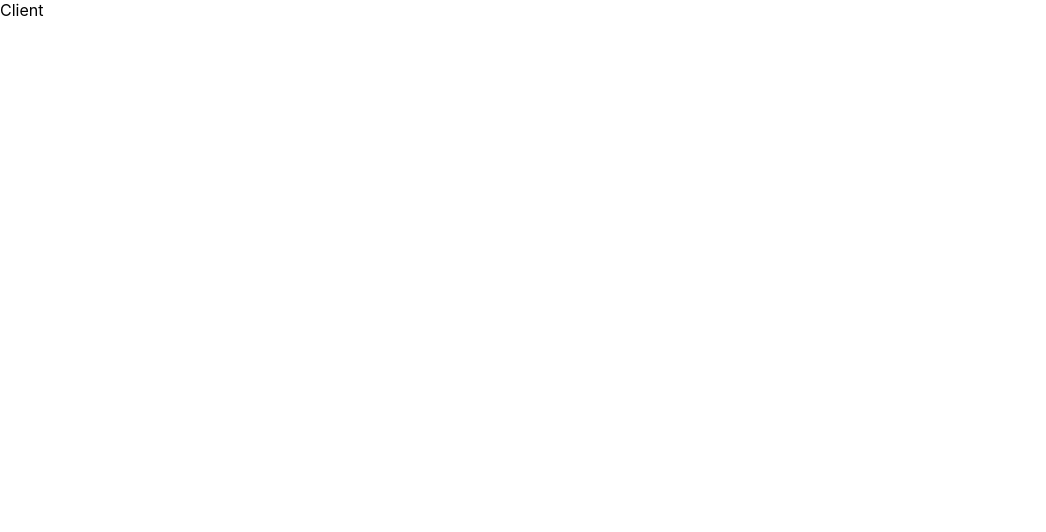
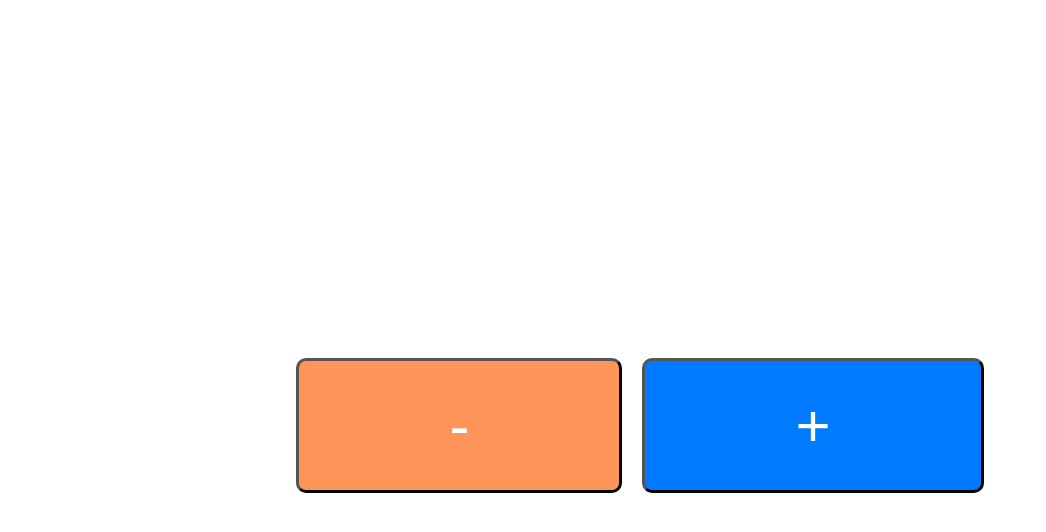
Before and after one commit to jason102/clp-game, a React (Vite) app: page /client in a window 1280 px wide. Shown: the top 532 px of the page, without its empty margins (0-1046 px from the left). Built offline with nearby package versions, Linux system fonts and the light colour scheme.

Commit message:
feat: client page UI

```diff
--- /dev/null
+++ b/src/pages/Client.styles.ts
@@ -0,0 +1,28 @@
+import styled from 'styled-components';
+import { ORANGE, BLUE } from './Colors';
+
+export const Container = styled.div`
+  display: flex;
+  flex: 1;
+  justify-content: center;
+  align-items: center;
+  flex-direction: row;
+`;
+
+const Button = styled.input`
+  padding: 30px 150px 30px 150px;
+  border-radius: 10px;
+  border-width: 3px;
+  color: white;
+  font-size: 60px;
+`;
+
+export const OrangeButton = styled(Button)`
+  background-color: ${ORANGE};
+  margin: 50px 10px 0px 0px;
+`;
+
+export const BlueButton = styled(Button)`
+  background-color: ${BLUE};
+  margin: 50px 0px 0px 10px;
+`;
--- a/src/pages/Client.tsx
+++ b/src/pages/Client.tsx
@@ -1,7 +1,13 @@
 import React from 'react';
+import { BlueButton, Container, OrangeButton } from './Client.styles';
 
 const Client: React.FC = () => {
-  return <div>Client</div>;
+  return (
+    <Container>
+      <OrangeButton type='button' value='-' />
+      <BlueButton type='button' value='+' />
+    </Container>
+  );
 };
 
 export default Client;
--- /dev/null
+++ b/src/pages/Colors.ts
@@ -0,0 +1,2 @@
+export const ORANGE = '#ff9559';
+export const BLUE = '#007aff';
```
